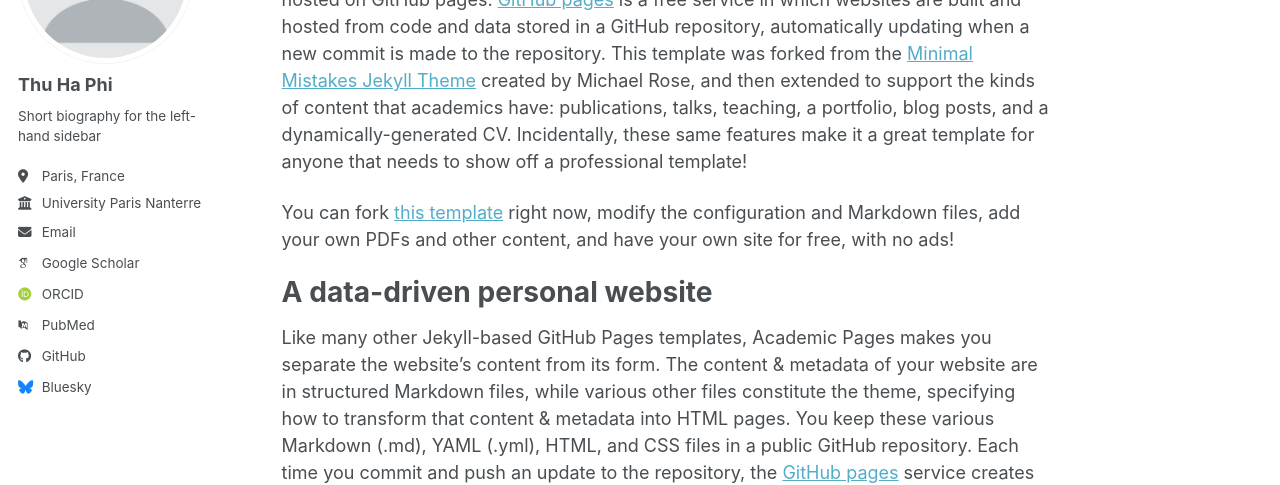
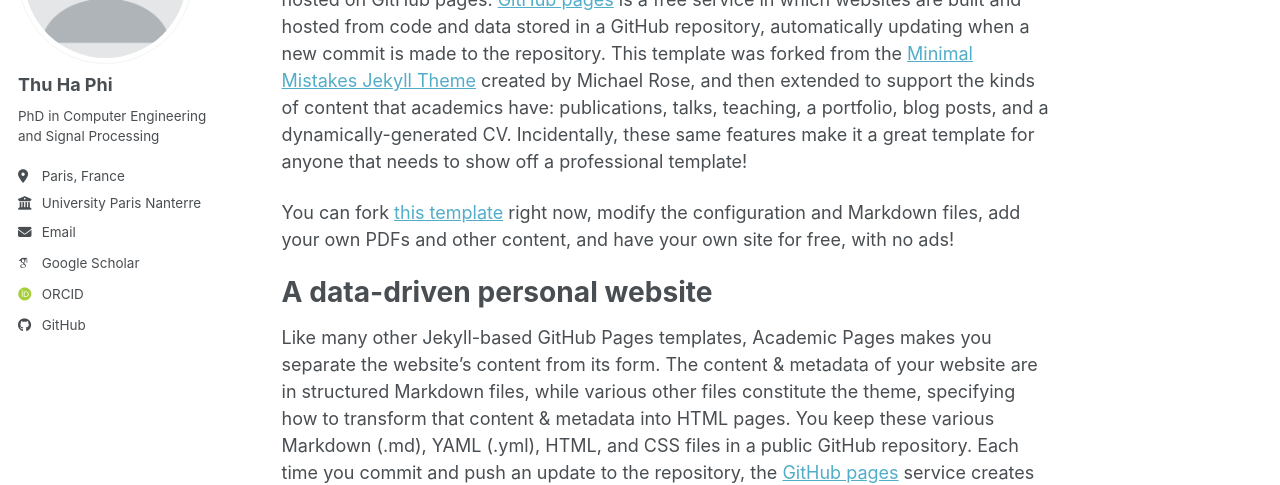
Before and after one commit to ChionanthusRetusus/thuhaphi.github.io, a Jekyll site: the page built from _pages/about.md, in a window 1280 px wide. Shown: the part 212-697 px from the top of the page. Built offline with Jekyll 4.4.1, drawn with Linux system fonts in a browser that asks for light colours; some web fonts are replaced; a script bundle is joined from its source files by our own code; library files that are not in the unit come from our copies.

Commit message:
Update _config.yml

```diff
--- a/_config.yml
+++ b/_config.yml
@@ -26,22 +26,22 @@
   avatar           : "profile.png"
   name             : "Thu Ha Phi"
   pronouns         : # example: "she/her"
-  bio              : "Short biography for the left-hand sidebar"
+  bio              : "PhD in Computer Engineering and Signal Processing"
   location         : "Paris, France"
   employer         : "University Paris Nanterre"
   uri              : # URL
-  email            : "none@example.org"
+  email            : "phithuha9696@gmail.com"
 
   # Academic websites
   academia         : # URL
   arxiv            : # URL - Update with the correct link to your profile
-  googlescholar    : "https://scholar.google.com/citations?user=PS_CX0AAAAAJ"
+  googlescholar    : "https://scholar.google.com/citations?user=yFcwteIAAAAJ&hl=en&authuser=2"
   inspire-hep      : # URL
   impactstory      : # URL
-  orcid            : "https://orcid.org/yourorcidurl"
+  orcid            : "https://orcid.org/0009-0005-4255-3097"
   semantic         : # URL
   ssrn             : # URL
-  pubmed           : "https://www.ncbi.nlm.nih.gov/pubmed/?term=john+snow"
+  # pubmed           : "https://www.ncbi.nlm.nih.gov/pubmed/?term=john+snow"
   researchgate     : # URL
   scopus           : # URL
   zotero           : # URL
@@ -51,13 +51,13 @@
   bitbucket        : # Username - Update with your username on the site
   codepen          : # Username
   dribbble         : # Username
-  github           : "academicpages"
+  github           : "https://github.com/ChionanthusRetusus"
   kaggle           : # Username
   stackoverflow    : # User number or user number and name (i.e., use "1" or "1/jeff-atwood")
 
   # Social media
   artstation       : # Username
-  bluesky          : "bsky.app" # Replace this with you Bluesky username
+  # bluesky          : "bsky.app" # Replace this with you Bluesky username
   facebook         : # Username
   flickr           : # Username
   foursquare       : # Username
```
